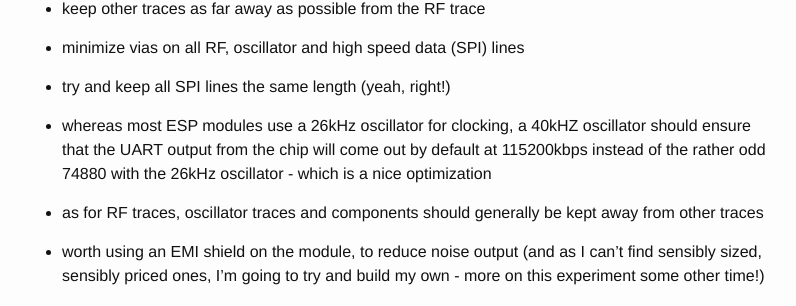
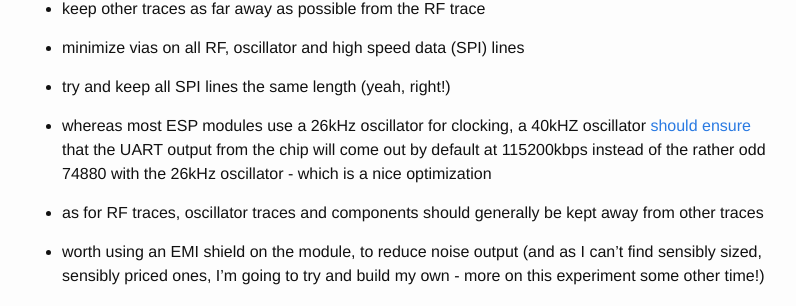
Before and after one commit to piersfinlayson/piersfinlayson.github.io, a Jekyll site: the page built from _posts/2016-09-26-first-esp8266-module-design.markdown, in a window 1280 px wide and 900 px high, scrolled down 1482 px. Shown: the part 143-449 px from the top of the window, without its empty margins (238-1034 px from the left). Built offline with Jekyll 4.4.1, drawn with Linux system fonts in a browser that asks for light colours; comment, search, counter and statistics services are not loaded; part of the change alters nothing that is shown.

Commit message:
fixed typos

```diff
--- a/_posts/2016-09-26-first-esp8266-module-design.markdown
+++ b/_posts/2016-09-26-first-esp8266-module-design.markdown
@@ -39,13 +39,13 @@ Particular challenges that stick in my mind (but not a comprehensive list):
 
 * try and keep all SPI lines the same length (yeah, right!)
 
-* whereas most ESP modules use a 26kHz oscillator for clocking, a 40kHZ oscillator should ensure that the UART output from the chip will come out by default at 115200kbps instead of the rather odd 74880 with the 26kHz oscillator - which is a nice optimization
+* whereas most ESP modules use a 26kHz oscillator for clocking, a 40kHZ oscillator [should ensure](http://esp8266-re.foogod.com/wiki/Serial_UART) that the UART output from the chip will come out by default at 115200kbps instead of the rather odd 74880 with the 26kHz oscillator - which is a nice optimization
 
 * as for RF traces, oscillator traces and components should generally be kept away from other traces
 
 * worth using an EMI shield on the module, to reduce noise output (and as I can't find sensibly sized, sensibly priced ones, I'm going to try and build my own - more on this experiment some other time!)
 
-* I want to use [castellations](https://www.google.co.uk/search?q=castellations&source=lnms&tbm=isch&sa=X&ved=0ahUKEwinoaDv0a3PAhWIJMAKHTc-DHwQ_AUICCgB&biw=1148&bih=803) to connect this module to my other boards, so needed to follow OSHPark's [guidelines](docs.oshpark.com/tips+tricks/castellation/) on how to achieve this
+* I want to use [castellations](https://www.google.co.uk/search?q=castellations&source=lnms&tbm=isch&sa=X&ved=0ahUKEwinoaDv0a3PAhWIJMAKHTc-DHwQ_AUICCgB&biw=1148&bih=803) to connect this module to my other boards, so needed to follow OSHPark's [guidelines](http://docs.oshpark.com/tips+tricks/castellation/) on how to achieve this
 
 * produce something as small as possible to keep price and footprint low.
 
```
